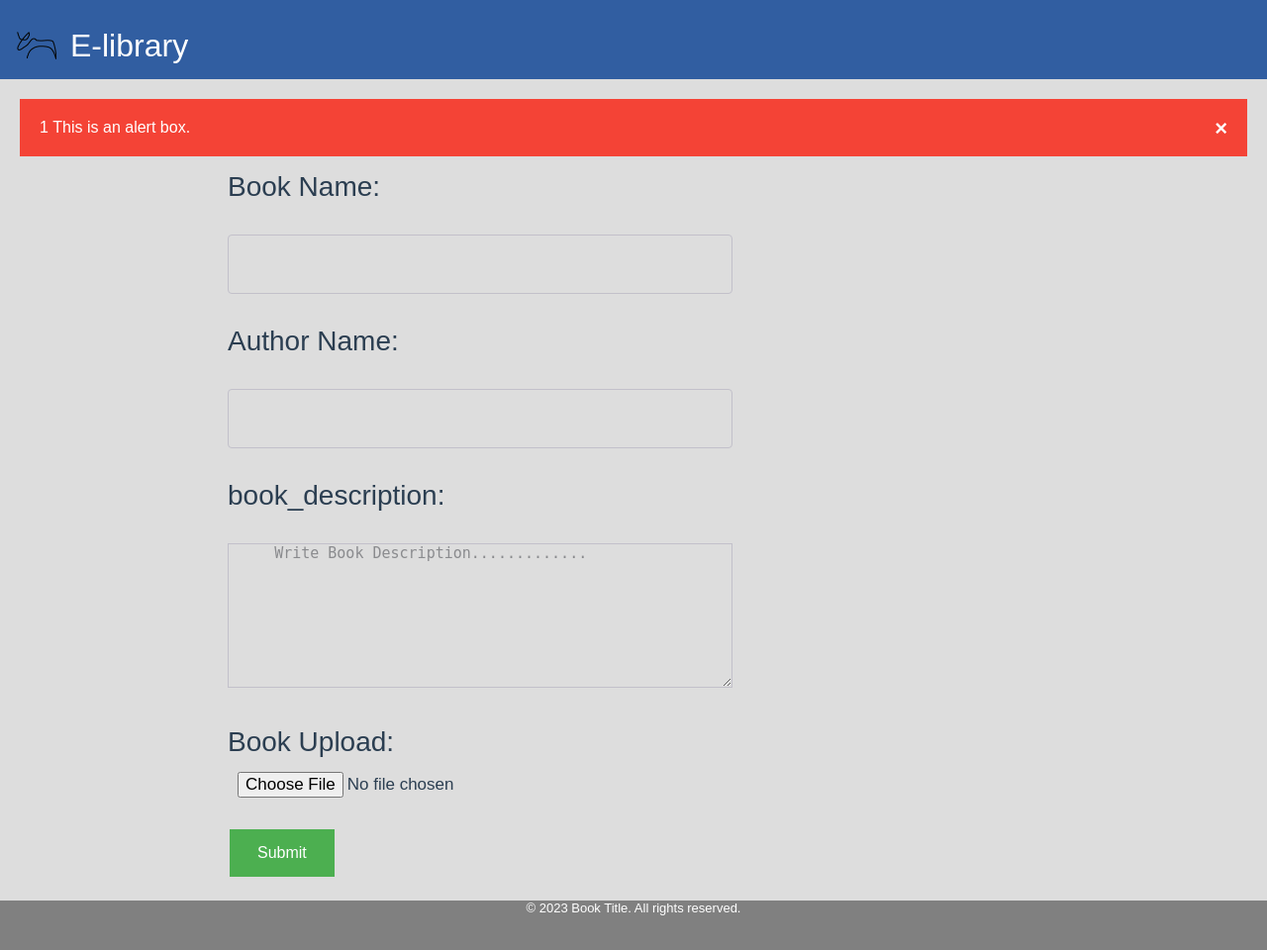
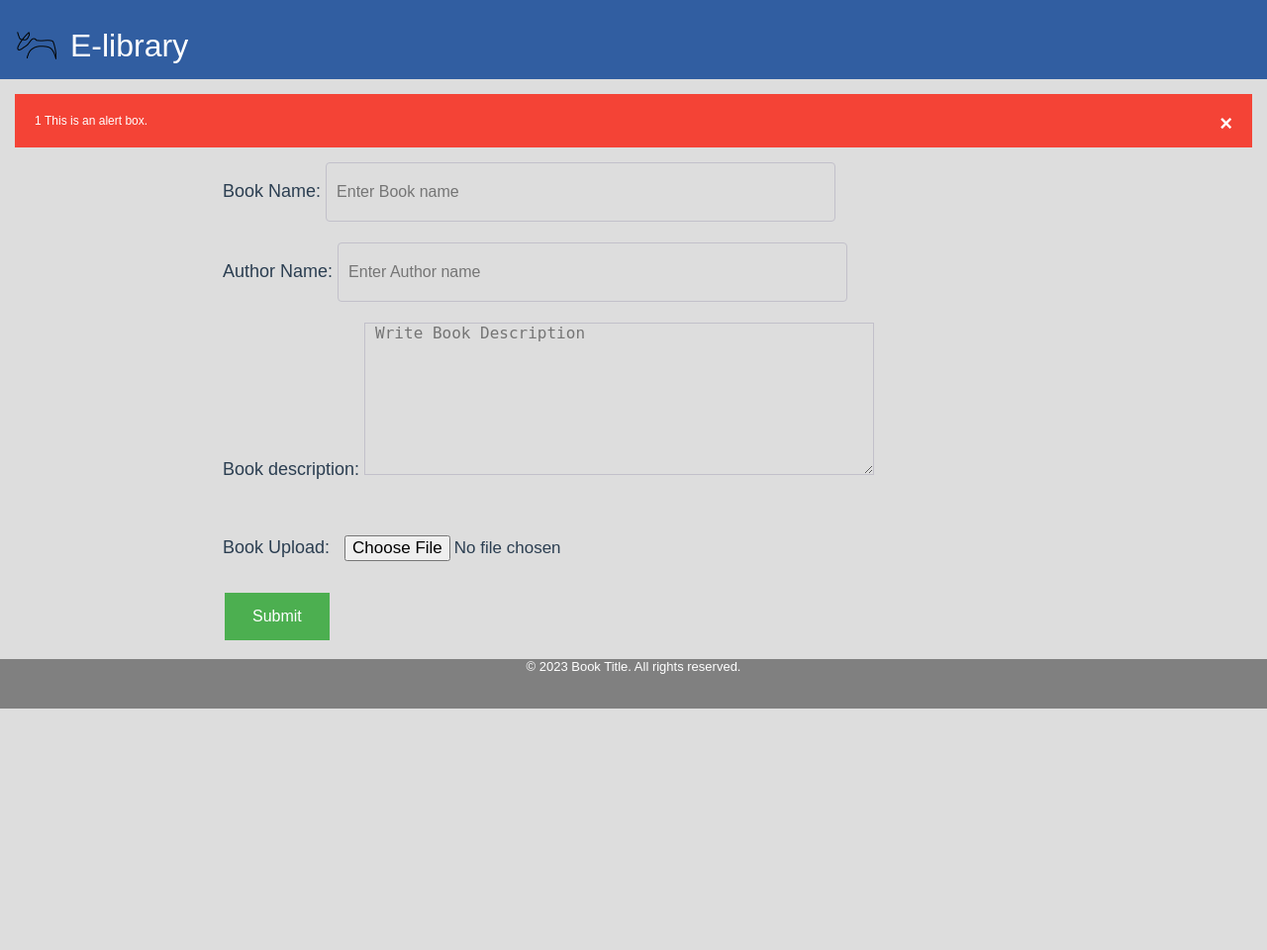
Before and after one commit to shreyakharola/E-library, a PHP site: page /add_book.php in a window 1280 px wide. Shown: the whole page at 99% size. After the commit the page ends 716 px from the top, so only its background shows below. Run offline with PHP 8.4, Linux system fonts and the light colour scheme; the visitor is signed in with stand-in values (Sample User, id 1).

Commit message:
font size

```diff
--- a/add_book.php
+++ b/add_book.php
@@ -33,12 +33,12 @@
 
       <main class="book_upload">
       <form action="upload.php" method="post" enctype="multipart/form-data" accept="image/x-png,image/gif,image/jpeg" id="addbook_form">
-        <label for="book_name">Book Name:</label><br><br>
-        <input type="text" id="book_name" name="book_name" required><br><br>
-        <label for="author_name">Author Name:</label><br><br>
-        <input type="text" id="author_name" name="author_name" required><br><br>
-        <label for="book_description">book_description:</label><br><br>
-        <textarea id="book_textarea" rows="8" cols="100" name="book_description" style="background-color:#ddd; font-size:15px" required>    Write Book Description............. </textarea><br><br>
+        <label for="book_name">Book Name:</label>
+        <input type="text" id="book_name" name="book_name" placeholder="Enter Book name" required><br><br>
+        <label for="author_name">Author Name:</label>
+        <input type="text" id="author_name" name="author_name" placeholder="Enter Author name" required><br><br>
+        <label for="book_description">Book description:</label>
+        <textarea type="text" class="description-input" name="book_description" placeholder="Write Book Description" rows="8" cols="200" required></textarea><br><br><br>
         <label for="fileToUpload">Book Upload:</label>
         <input type="file" name="book_image" id="fileToUpload">
         <div class="addbook_submit">
--- a/elibrary.css
+++ b/elibrary.css
@@ -49,7 +49,7 @@
 
 body {
   background-color: lemonchiffon;
-  font-size: 1.0rem;
+  font-size: 12px;
   font-family: "Open Sans", sans-serif;
   color: #2b3e51;
 }
@@ -158,7 +158,6 @@ input[type="password"]:valid ~ .validation span:last-child {
 }
 
 
-
 input[type="submit"] {
   border: none;
   display: block;
@@ -196,7 +195,7 @@ body {
 
 input,
 .btn {
-  width: 90%;
+  width: 70%;
   padding: 10px;
   border: none;
   border-radius: 4px;
@@ -256,7 +255,6 @@ input[type=submit]:hover {
   margin: 18px;
   display: block;
   cursor: pointer;
-  float: right;
 }
 
 
@@ -691,7 +689,7 @@ table {
 
 main {
   margin-left: 200px; /* Same as the width of the sidenav */
-  font-size: 28px; /* Increased text to enable scrolling */
+  font-size: 18px; /* Increased text to enable scrolling */
   padding: 0px 10px;
 }
 
@@ -734,7 +732,7 @@ body {
 
 
 
-@import url('https://fonts.googleapis.com/css2?family=Poppins:wght@200;300;400;500&display=swap');
+/* @import url('https://fonts.googleapis.com/css2?family=Poppins:wght@200;300;400;500&display=swap'); */
 
 .about_body{
   margin: 0;
@@ -806,7 +804,7 @@ addbook.php page css */
 
 .addbook_form {
   margin: 10px;
-  padding: 10px;
+  padding: 5px;
 }
 
 .add_book_button {
@@ -876,6 +874,7 @@ input[name="author_name"]:valid ~ .validation span:last-child {
 
 textarea {
   width: 50%;
+  height: 30%;
   padding: 0 0 0 10px;
   margin: 0;
   color: #8a8b8e;
--- a/upload.php
+++ b/upload.php
@@ -5,7 +5,6 @@ if(isset($_POST['submitted'])) {
     $book_name = $_POST['book_name'];
     $author_name = $_POST['author_name'];
     $book_description = $_POST['book_description'];
-
     $book_image = isset($_FILES["book_image"]["name"]) ? $_FILES["book_image"]["name"] : "";
     $target_dir = "uploads/";
     $timestamp = time();
@@ -39,7 +38,7 @@ if(isset($_POST['submitted'])) {
             $filesize = $_FILES["book_image"]["size"];
             $filetype = $_FILES["book_image"]["type"];
 
-            $query = "INSERT INTO addbook (book_name, author_name, description_book, book_image) VALUES (:book_name, :author_name, :book_description, :book_image)";
+            $query = "INSERT INTO addbook (book_name, author_name, book_description, book_image) VALUES (:book_name, :author_name, :book_description, :book_image)";
             $stmt = $pdo->prepare($query);
             $result = $stmt->execute([
                 ':book_name' => $book_name,
```
Also changed, not shown: uploads/1689075022_7113448.jpg (added), uploads/1689075166_7113448.jpg (added), uploads/1689075345_7113448.jpg (added).
